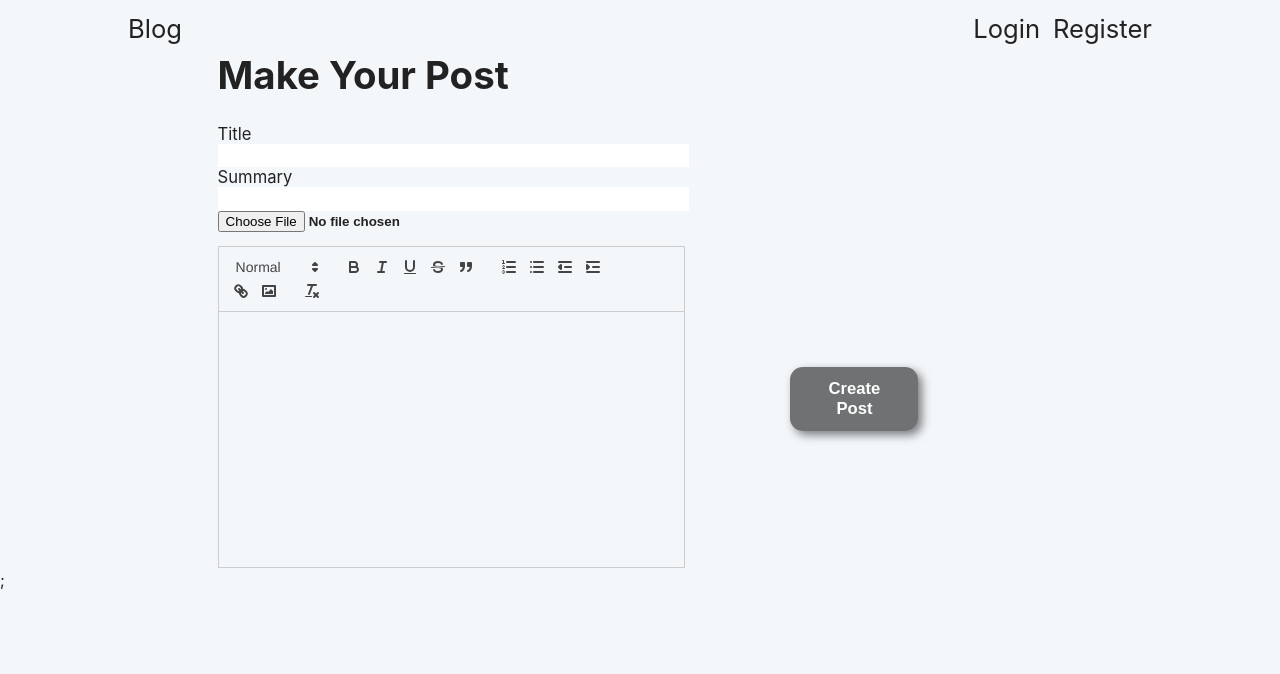
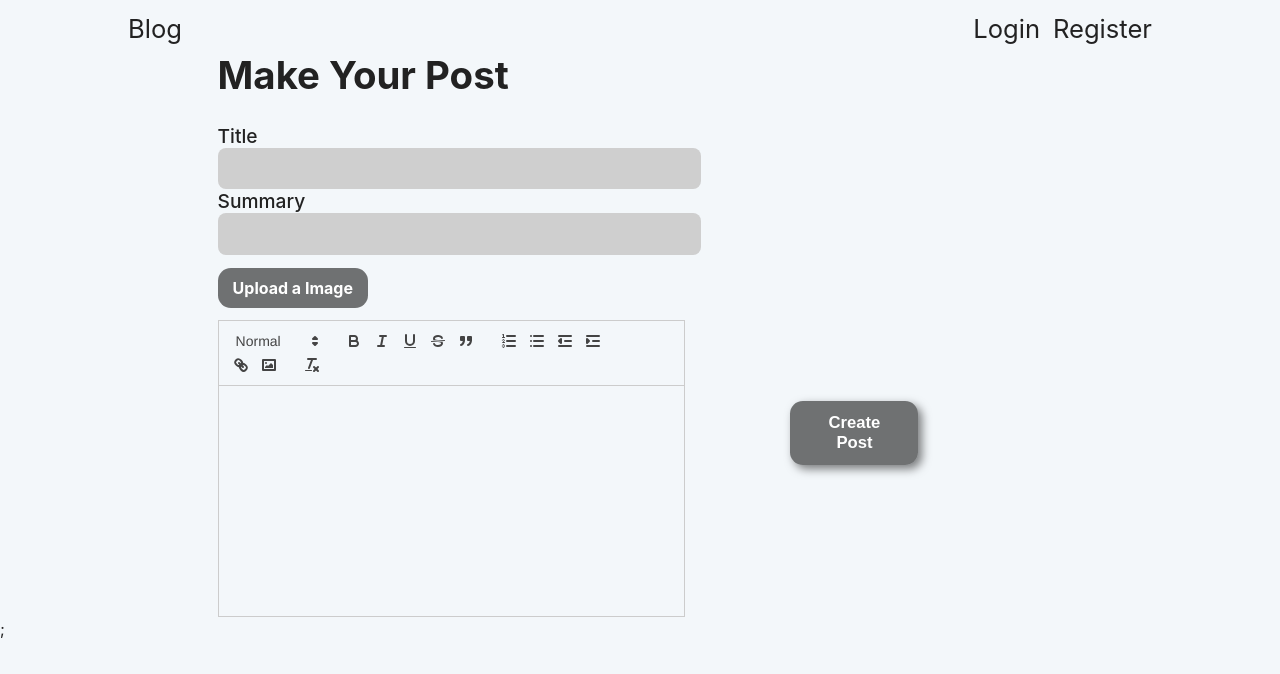
Before and after one commit to ArielNunesS/blog-mern, a React (Create React App) app in the folder client/: page /create in a window 1280 px wide. Shown: the top 674 px of the page. Built offline with nearby package versions, Linux system fonts and the light colour scheme; no server answers.

Commit message:
style: improvements in the style of the create post page

```diff
--- a/client/src/App.css
+++ b/client/src/App.css
@@ -63,7 +63,6 @@ div.post img{
   min-height: 20vw;
   max-width: 30vw;
   max-height: 30vw;
-
 }
 
 div.text{
@@ -73,10 +72,23 @@ div.text{
 }
 
 div.text h2{
+  display: inline;
   position: relative;
-  bottom: 2vw;
   font-size: 2.5vw;
+  text-decoration: none;
+  color: inherit;
+  margin-bottom: 2vw;
 }
+
+div.text a {
+  display: inline;
+  text-decoration: none;
+  color: inherit;
+  width: inherit;
+  padding: 0;
+  margin: 0;
+}
+
 
 div.post div.text .info{
   margin: 0;
@@ -88,18 +100,25 @@ div.post div.text .info{
   display: flex;
   gap: 0.8vw;
 }
+
+.summary {
+  margin-top: 2vw;
+  font-weight: 500;
+}
+
 div.post p.info a.author{
   color: #64a9e9;
 }
 
 div.text p.content{
   position: relative;
-  font-size: 1.1vw;
+  font-size: 0.7vw;
   font-weight: 500;
-  bottom: 2vw;
+  bottom: 1.5vw;
   text-align: justify;
   max-width: 45vw;
-  line-height: 1.7vw;
+  line-height: 0.7vw;
+  max-height: 10vw;
 }
 
 .register, .login{
@@ -164,8 +183,6 @@ form{
   cursor: pointer;
 }
 
-.btn-logout:hover {
+.btn-logout:hover{
   cursor: pointer;
 }
-
-/* 1vw laptop == 14px */
--- a/client/src/App.js
+++ b/client/src/App.js
@@ -5,6 +5,7 @@ import HomePage from "./pages/HomePage";
 import RegisterPage from "./pages/RegisterPage";
 import LoginPage from "./pages/LoginPage";
 import CreatePost from "./pages/CreatePost";
+import PostPage from "./pages/PostPage";
 import { UserContextProvider } from "./UserContext";
 
 function App() {
@@ -16,6 +17,7 @@ function App() {
           <Route path="/register" element={< RegisterPage />}/>
           <Route path="/login" element={< LoginPage />}/>
           <Route path="/create" element={< CreatePost />}/>
+          <Route path="/posts/:id" element={< PostPage />}/>
         </Route>
       </Routes>
     </UserContextProvider>
--- a/client/src/CreatePost.css
+++ b/client/src/CreatePost.css
@@ -1,38 +1,87 @@
-h1 {
+h1{
     font-size: 3vw;
 }
 
-.title-input {
-}
-
-.post-form {
+.post-form{
     margin-left: 7vw;
 }
 
-label {
-    font-size: 1.3vw;
+label{
+    font-size: 1.5vw;
+    font-weight: 500;
 }
 
-.post-form input {
+.post-form input:not([type="file"]){
     display: block;
     width: 50%;
-    height: 1.7vw;
+    height: 2vw;
+    margin-block: 0.;
     border: none;
-    margin-block: 0.;
     outline: none;
+    font-size: 1rem;
+    border-radius: 8px;
+    color: #333;
+    background-color: #ffffff;
+    transition: all 0.3s ease-in-out;
+    outline: 0.1px;
+    padding: 0.5rem;
+
+    &&:focus {
+        border-color: #525252;
+        background-color: #fff;
+        box-shadow: 0 0 8px rgba(0, 0, 0, 1);
+        outline: none;
+    }
 }
 
-.file-input {
-    font-weight: bolder;
+.post-form input:not(:focus){
+    background-color: #cfcfcf;
 }
 
-.text-editor {
+.post-form input[type="file"]{
+    width: auto;
+    height: auto;
+    border: none;
+    padding: 0;
+    background: none;
+}
+
+.file-input{
+    display: none;
+}
+
+.custom-file-label{
+    font-weight: bold;
+    margin-top: 1vw;
+    display: inline-block;
+    padding: 10px 15px;
+    background-color: #0000008a;
+    color: white;
+    border-radius: 1vw;
+    cursor: pointer;
+    font-size: 1rem;
+
+    &&:hover {
+        transition: 0.4s;
+        background-color: #252525;
+        box-shadow: 0 0 0 1px #b6b6b6;
+        cursor: pointer;
+    }
+}
+
+.text-editor{
     margin-top: 1vw;
     width: 50%;
-    height: 20vw;
+    height: 18vw;
 }
 
-.btn-create-post {
+.text-editor .ql-editor {
+    max-height: 18vw;
+    overflow-y: auto;
+}
+
+
+.btn-create-post{
     position: absolute;
     width: 10vw;
     height: 5vw;
@@ -48,7 +97,7 @@ label {
     box-shadow: 4px 4px 10px rgba(0, 0, 0, 0.5);
 }
 
-.btn-create-post.active:hover {
+.btn-create-post.active:hover{
     transition: 0.4s;
     background-color: #252525;
     box-shadow: 0 0 0 1px #b6b6b6;
--- a/client/src/components/Post.js
+++ b/client/src/components/Post.js
@@ -1,13 +1,19 @@
+import React from 'react';
 import parse from 'html-react-parser';
 import { format } from "date-fns";
+import { Link } from 'react-router-dom';
 
-export default function Post({title, summary, content, cover, createdAt, author}){
+export default function Post({_id, title, summary, content, cover, createdAt, author}){
+
     return (<>
         <div className="post">
+            <Link to={`/posts/${_id}`}>
                 <img src={'http://localhost:4000/'+cover}></img>
+            </Link>
             <div className="text">
+            <Link to={`/posts/${_id}`}>
                 <h2> {title} </h2>
-
+            </Link>
             <p className="summary"> {summary} </p>
 
             <p className="info">
--- a/client/src/pages/CreatePost.js
+++ b/client/src/pages/CreatePost.js
@@ -65,23 +65,35 @@ export default function CreatePost() {
     return ( <>
         <form className="post-form" onSubmit={CreateNewPost}>
             <h1>Make Your Post</h1>
-
             <label>Title</label>
                 <input type="title"
                 className="title-input"
                 value={title}
-            onChange={e => setTitle(e.target.value)} />
+                onChange={e => setTitle(e.target.value)}
+                onKeyDown={(e) => e.key === "Enter" && e.preventDefault()}
+            />
 
             <label>Summary</label>
                 <input type="summary"
                 className="summary-input"
                 value={summary}
-            onChange={e => setSummary(e.target.value)} />
+                onChange={e => setSummary(e.target.value)}
+                onKeyDown={(e) => e.key === "Enter" && e.preventDefault()}
+            />
 
             <div className="file-btn">
                 <input type="file"
+                id="file-upload"
                 className="file-input"
-            onChange={e => setFiles(e.target.files)} />
+                onChange={e => setFiles(e.target.files)}
+                onKeyDown={(e) => e.key === "Enter" && e.preventDefault()}
+            />
+
+                <label htmlFor="file-upload" className="custom-file-label">
+                    Upload a Image
+                </label>
+
+            </div>
 
                 <ReactQuill
                 className="text-editor"
@@ -94,7 +106,6 @@ export default function CreatePost() {
                         className={`btn-create-post ${isActive ? 'active' : ''}`}>
                         Create Post
                     </button>
-        </div>
         </form>
         </>
     );
--- a/client/src/pages/HomePage.js
+++ b/client/src/pages/HomePage.js
@@ -5,8 +5,8 @@ export default function HomePage(){
     const [ posts, setPosts ] = useState([]);
 
     useEffect(() => {
-        fetch('http://localhost:4000/posts').then(respose => {
-            respose.json().then(posts => {
+        fetch('http://localhost:4000/posts').then(response => {
+            response.json().then(posts => {
                 setPosts(posts);
             });
         });
--- /dev/null
+++ b/client/src/pages/PostPage.js
@@ -0,0 +1,41 @@
+import { useState, useEffect } from "react";
+import { useParams } from "react-router-dom";
+import { format } from "date-fns";
+import parse from 'html-react-parser';
+import Post from "../components/Post";
+import "../postPage.css";
+
+export default function PostPage() {
+    const [ postInfo, setPostInfo ] = useState(null);
+    const { id } = useParams();
+
+    useEffect(() => {
+        fetch(`http://localhost:4000/posts/${id}`)
+        .then(response => {
+            response.json().then(postInfo => {
+                setPostInfo(postInfo);
+            });
+        });
+    }, []);
+
+    if(!postInfo) return '';
+
+    return ( <div className="single-post">
+
+    <h2 className="single-title"> { postInfo.title } </h2>
+    <h4 className="single-summary"> { postInfo.summary } </h4>
+    <img src={`http://localhost:4000/${postInfo.cover}`}/>
+
+
+    <div className="single-info">
+        <p className="single-author"> { postInfo.author.username } </p>
+        <time className="single-time"> {format(new Date(postInfo.createdAt), "MMM d, yyyy - HH:mm")} </time>
+    </div>
+
+    <div className="single-texts">
+        <p className="single-content"> { parse(postInfo.content) } </p>
+    </div>
+
+    </div>
+    );
+}
--- /dev/null
+++ b/client/src/postPage.css
@@ -0,0 +1,21 @@
+.single-post {
+  display: grid;
+  place-items: center;
+}
+
+.single-title {
+  font-size: 3vw;
+  padding: 0;
+  margin: 0;
+}
+
+.single-post img{
+    min-width: 40vw;
+    min-height: 30vw;
+    max-width: 50vw;
+    max-height: 40vw;
+  }
+
+.single-post title {
+
+}
```
Also changed, not shown: 10 other files (tests, documents, lock files or other folders). Lines whose indentation alone changed are shown as unchanged.
